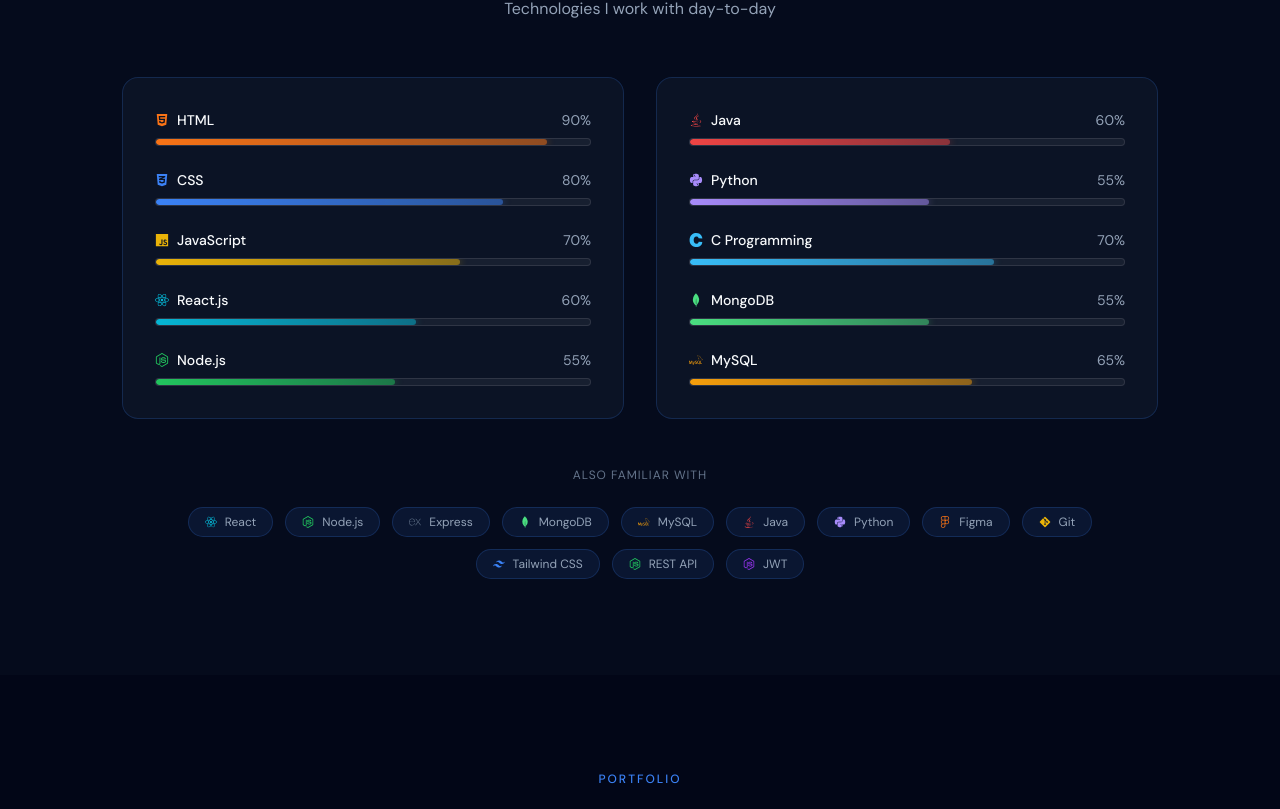
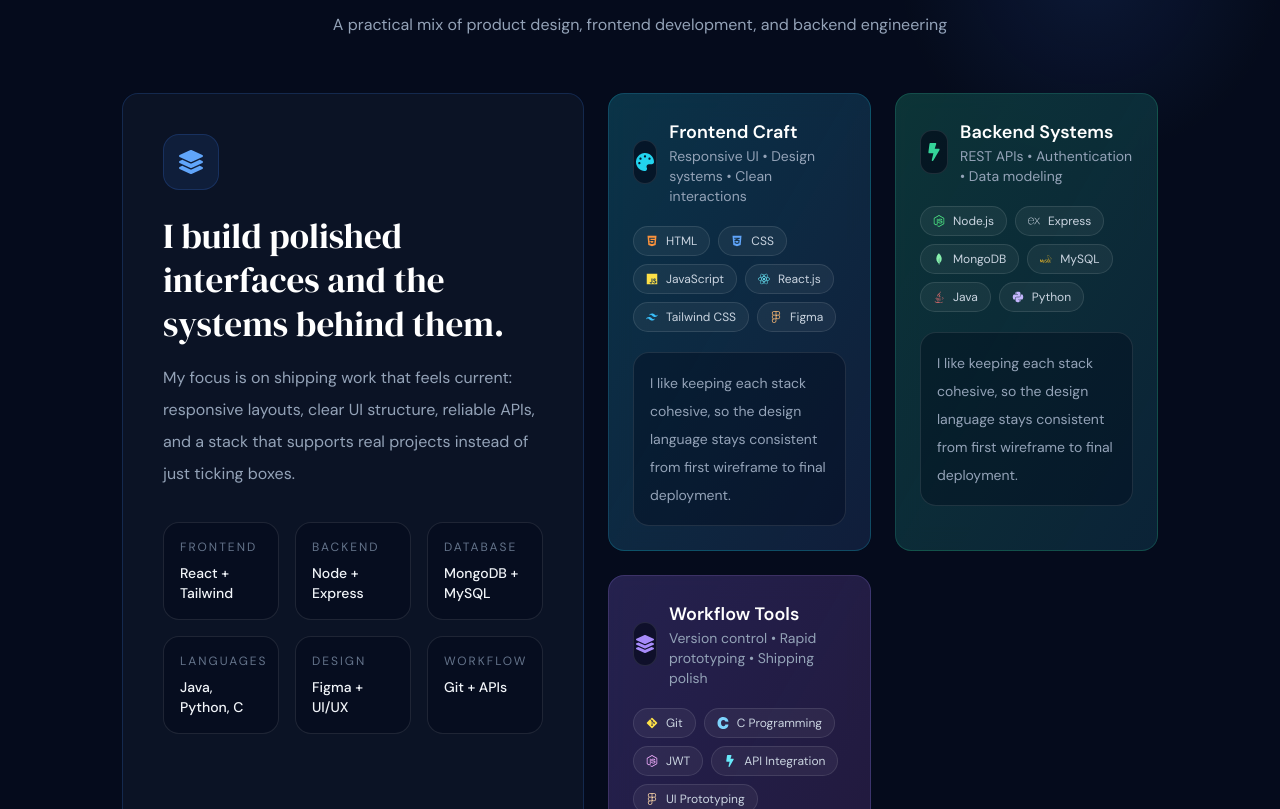
Before and after one commit to KUSHANcharuka/My-Portfolio---MERN, a React (Create React App) app in the folder frontend/: page / in a window 1280 px wide. Shown: the part 1771-2580 px from the top of the page. Built offline with nearby package versions, Linux system fonts and the light colour scheme.

Commit message:
Update Skills.jsx

```diff
--- a/frontend/src/components/Skills.jsx
+++ b/frontend/src/components/Skills.jsx
@@ -1,4 +1,3 @@
-import { useEffect, useRef, useState } from "react";
 import {
   FaHtml5,
   FaCss3Alt,
@@ -8,6 +7,9 @@
   FaJava,
   FaPython,
   FaGitAlt,
+  FaLayerGroup,
+  FaBolt,
+  FaPalette,
 } from "react-icons/fa";
 import {
   SiC,
@@ -18,163 +20,208 @@
   SiExpress,
 } from "react-icons/si";
 
-const skills = [
+const stacks = [
   {
-    name: "HTML",
-    icon: <FaHtml5 color="#f97316" />,
-    percent: 90,
-    color: "#f97316",
+    title: "Frontend Craft",
+    icon: <FaPalette className="text-cyan-400" />,
+    accent: "from-cyan-500/20 to-blue-500/10",
+    border: "border-cyan-400/20",
+    skills: [
+      { name: "HTML", icon: <FaHtml5 className="text-orange-400" /> },
+      { name: "CSS", icon: <FaCss3Alt className="text-blue-400" /> },
+      { name: "JavaScript", icon: <FaJs className="text-yellow-300" /> },
+      { name: "React.js", icon: <FaReact className="text-cyan-300" /> },
+      {
+        name: "Tailwind CSS",
+        icon: <SiTailwindcss className="text-sky-400" />,
+      },
+      { name: "Figma", icon: <SiFigma className="text-orange-300" /> },
+    ],
+    notes: ["Responsive UI", "Design systems", "Clean interactions"],
   },
   {
-    name: "CSS",
-    icon: <FaCss3Alt color="#3b82f6" />,
-    percent: 80,
-    color: "#3b82f6",
+    title: "Backend Systems",
+    icon: <FaBolt className="text-emerald-400" />,
+    accent: "from-emerald-500/20 to-cyan-500/10",
+    border: "border-emerald-400/20",
+    skills: [
+      { name: "Node.js", icon: <FaNodeJs className="text-green-400" /> },
+      { name: "Express", icon: <SiExpress className="text-slate-300" /> },
+      { name: "MongoDB", icon: <SiMongodb className="text-green-300" /> },
+      { name: "MySQL", icon: <SiMysql className="text-amber-400" /> },
+      { name: "Java", icon: <FaJava className="text-red-400" /> },
+      { name: "Python", icon: <FaPython className="text-violet-300" /> },
+    ],
+    notes: ["REST APIs", "Authentication", "Data modeling"],
   },
   {
-    name: "JavaScript",
-    icon: <FaJs color="#eab308" />,
-    percent: 70,
-    color: "#eab308",
-  },
-  {
-    name: "React.js",
-    icon: <FaReact color="#06b6d4" />,
-    percent: 60,
-    color: "#06b6d4",
-  },
-  {
-    name: "Node.js",
-    icon: <FaNodeJs color="#22c55e" />,
-    percent: 55,
-    color: "#22c55e",
-  },
-  {
-    name: "Java",
-    icon: <FaJava color="#ef4444" />,
-    percent: 60,
-    color: "#ef4444",
-  },
-  {
-    name: "Python",
-    icon: <FaPython color="#a78bfa" />,
-    percent: 55,
-    color: "#a78bfa",
-  },
-  {
-    name: "C Programming",
-    icon: <SiC color="#38bdf8" />,
-    percent: 70,
-    color: "#38bdf8",
-  },
-  {
-    name: "MongoDB",
-    icon: <SiMongodb color="#4ade80" />,
-    percent: 55,
-    color: "#4ade80",
-  },
-  {
-    name: "MySQL",
-    icon: <SiMysql color="#f59e0b" />,
-    percent: 65,
-    color: "#f59e0b",
+    title: "Workflow Tools",
+    icon: <FaLayerGroup className="text-violet-400" />,
+    accent: "from-violet-500/20 to-fuchsia-500/10",
+    border: "border-violet-400/20",
+    skills: [
+      { name: "Git", icon: <FaGitAlt className="text-yellow-300" /> },
+      { name: "C Programming", icon: <SiC className="text-sky-300" /> },
+      { name: "JWT", icon: <FaNodeJs className="text-fuchsia-300" /> },
+      { name: "API Integration", icon: <FaBolt className="text-cyan-300" /> },
+      { name: "UI Prototyping", icon: <SiFigma className="text-orange-200" /> },
+    ],
+    notes: ["Version control", "Rapid prototyping", "Shipping polish"],
   },
 ];
 
-const techBadges = [
-  { name: "React", icon: <FaReact color="#06b6d4" /> },
-  { name: "Node.js", icon: <FaNodeJs color="#22c55e" /> },
-  { name: "Express", icon: <SiExpress color="#64748b" /> },
-  { name: "MongoDB", icon: <SiMongodb color="#4ade80" /> },
-  { name: "MySQL", icon: <SiMysql color="#f59e0b" /> },
-  { name: "Java", icon: <FaJava color="#ef4444" /> },
-  { name: "Python", icon: <FaPython color="#a78bfa" /> },
-  { name: "Figma", icon: <SiFigma color="#f97316" /> },
-  { name: "Git", icon: <FaGitAlt color="#eab308" /> },
-  { name: "Tailwind CSS", icon: <SiTailwindcss color="#3b82f6" /> },
-  { name: "REST API", icon: <FaNodeJs color="#22c55e" /> }, // reuse Node.js icon
-  { name: "JWT", icon: <FaNodeJs color="#9333ea" /> },
-];
-
-function SkillBar({ skill, animate }) {
+function SkillPill({ skill }) {
   return (
-    <div className="mb-6 last:mb-0">
-      <div className="mb-2 flex items-center justify-between">
-        <span className="flex items-center gap-2 text-sm font-medium">
-          {skill.icon} {skill.name}
-        </span>
-        <span className="text-sm text-slate-400">{skill.percent}%</span>
-      </div>
-      <div className="h-2 overflow-hidden rounded-full border border-white/10 bg-white/5">
-        <div
-          className="h-full rounded-full transition-[width] duration-[1200ms]"
-          style={{
-            background: `linear-gradient(90deg, ${skill.color}, ${skill.color}88)`,
-            width: animate ? `${skill.percent}%` : "0%",
-            boxShadow: `0 0 8px ${skill.color}66`,
-          }}
-        />
-      </div>
-    </div>
+    <span className="inline-flex items-center gap-2 rounded-full border border-white/10 bg-white/5 px-3 py-1.5 text-xs text-slate-300 transition hover:border-blue-500/40 hover:bg-blue-500/10 hover:text-white">
+      {skill.icon}
+      {skill.name}
+    </span>
   );
 }
 
 export default function Skills() {
-  const [animate, setAnimate] = useState(false);
-  const ref = useRef(null);
+  return (
+    <section
+      id="skills"
+      className="relative overflow-hidden bg-slate-900/30 py-28"
+    >
+      <div
+        className="pointer-events-none absolute right-0 top-0 h-[380px] w-[380px] rounded-full"
+        style={{
+          background:
+            "radial-gradient(circle, rgba(59,130,246,0.12) 0%, transparent 72%)",
+        }}
+      />
+      <div
+        className="pointer-events-none absolute bottom-0 left-0 h-[320px] w-[320px] rounded-full"
+        style={{
+          background:
+            "radial-gradient(circle, rgba(34,197,94,0.08) 0%, transparent 70%)",
+        }}
+      />
 
-  useEffect(() => {
-    const obs = new IntersectionObserver(
-      ([e]) => {
-        if (e.isIntersecting) setAnimate(true);
-      },
-      { threshold: 0.2 },
-    );
-    if (ref.current) obs.observe(ref.current);
-    return () => obs.disconnect();
-  }, []);
-
-  const half = Math.ceil(skills.length / 2);
-
-  return (
-    <section id="skills" className="bg-slate-900/30 py-24" ref={ref}>
       <div className="container-custom">
-        <div className="mb-14 text-center">
+        <div className="text-center mb-14">
           <p className="mb-4 text-xs font-medium uppercase tracking-[2px] text-blue-500">
-            What I Know
+            Capabilities
           </p>
           <h2 className="section-title">
-            My Technical <span className="text-blue-500">Skills</span>
+            Modern <span className="text-blue-500">Skill Set</span>
           </h2>
-          <p className="section-subtitle mb-0">
-            Technologies I work with day-to-day
+          <p className="mb-0 section-subtitle">
+            A practical mix of product design, frontend development, and backend
+            engineering
           </p>
         </div>
 
-        <div className="mb-12 grid grid-cols-1 gap-8 md:grid-cols-2">
-          <div className="card p-8">
-            {skills.slice(0, half).map((s) => (
-              <SkillBar key={s.name} skill={s} animate={animate} />
-            ))}
+        <div className="grid grid-cols-1 gap-6 lg:grid-cols-[1.05fr_1.25fr]">
+          <div className="relative p-8 overflow-hidden card md:p-10">
+            <div className="inline-flex items-center justify-center mb-6 text-2xl text-blue-400 border h-14 w-14 rounded-2xl border-blue-500/20 bg-blue-500/10">
+              <FaLayerGroup />
+            </div>
+
+            <h3 className="mb-4 font-display text-3xl leading-tight text-white md:text-[2.2rem]">
+              I build polished interfaces and the systems behind them.
+            </h3>
+
+            <p className="max-w-xl mb-8 leading-loose text-slate-400">
+              My focus is on shipping work that feels current: responsive
+              layouts, clear UI structure, reliable APIs, and a stack that
+              supports real projects instead of just ticking boxes.
+            </p>
+
+            <div className="grid grid-cols-2 gap-4 sm:grid-cols-3">
+              {[
+                { label: "Frontend", value: "React + Tailwind" },
+                { label: "Backend", value: "Node + Express" },
+                { label: "Database", value: "MongoDB + MySQL" },
+                { label: "Languages", value: "Java, Python, C" },
+                { label: "Design", value: "Figma + UI/UX" },
+                { label: "Workflow", value: "Git + APIs" },
+              ].map((item) => (
+                <div
+                  key={item.label}
+                  className="p-4 border rounded-2xl border-white/10 bg-slate-950/40"
+                >
+                  <div className="text-xs uppercase tracking-[2px] text-slate-500">
+                    {item.label}
+                  </div>
+                  <div className="mt-2 text-sm font-medium text-slate-100">
+                    {item.value}
+                  </div>
+                </div>
+              ))}
+            </div>
           </div>
-          <div className="card p-8">
-            {skills.slice(half).map((s) => (
-              <SkillBar key={s.name} skill={s} animate={animate} />
+
+          <div className="grid grid-cols-1 gap-6 md:grid-cols-2">
+            {stacks.map((stack) => (
+              <div
+                key={stack.title}
+                className={`card overflow-hidden border ${stack.border} bg-gradient-to-br ${stack.accent} p-6`}
+              >
+                <div className="flex items-center gap-3 mb-5">
+                  <div className="flex items-center justify-center text-lg border h-11 w-11 rounded-xl border-white/10 bg-slate-950/60">
+                    {stack.icon}
+                  </div>
+                  <div>
+                    <h3 className="text-lg font-semibold text-white">
+                      {stack.title}
+                    </h3>
+                    <p className="text-sm text-slate-400">
+                      {stack.notes.join(" • ")}
+                    </p>
+                  </div>
+                </div>
+
+                <div className="flex flex-wrap gap-2 mb-5">
+                  {stack.skills.map((skill) => (
+                    <SkillPill key={skill.name} skill={skill} />
+                  ))}
+                </div>
+
+                <div className="p-4 text-sm leading-loose border rounded-2xl border-white/10 bg-slate-950/35 text-slate-400">
+                  I like keeping each stack cohesive, so the design language
+                  stays consistent from first wireframe to final deployment.
+                </div>
+              </div>
             ))}
           </div>
         </div>
 
-        <div className="text-center">
-          <p className="mb-6 text-xs uppercase tracking-[1px] text-slate-500">
-            Also familiar with
+        <div className="px-6 py-5 mt-6 text-center border rounded-3xl border-blue-500/15 bg-slate-950/50 backdrop-blur-md md:px-8">
+          <p className="mb-2 text-xs uppercase tracking-[2px] text-slate-500">
+            Also comfortable with
           </p>
           <div className="flex flex-wrap justify-center gap-3">
-            {techBadges.map((t) => (
+            {[
+              { name: "React", icon: <FaReact className="text-cyan-300" /> },
+              {
+                name: "Node.js",
+                icon: <FaNodeJs className="text-green-400" />,
+              },
+              {
+                name: "Express",
+                icon: <SiExpress className="text-slate-300" />,
+              },
+              {
+                name: "MongoDB",
+                icon: <SiMongodb className="text-green-300" />,
+              },
+              { name: "MySQL", icon: <SiMysql className="text-amber-400" /> },
+              { name: "Figma", icon: <SiFigma className="text-orange-300" /> },
+              { name: "Git", icon: <FaGitAlt className="text-yellow-300" /> },
+              {
+                name: "Tailwind CSS",
+                icon: <SiTailwindcss className="text-sky-400" />,
+              },
+            ].map((tech) => (
               <span
-                key={t.name}
-                className="flex cursor-default items-center gap-2 rounded-full border border-blue-500/20 bg-blue-500/10 px-4 py-1.5 text-xs text-slate-400 transition hover:border-blue-500 hover:bg-blue-500/15 hover:text-blue-500"
+                key={tech.name}
+                className="flex cursor-default items-center gap-2 rounded-full border border-blue-500/20 bg-blue-500/10 px-4 py-1.5 text-xs text-slate-300 transition hover:border-blue-400/50 hover:bg-blue-500/15 hover:text-white"
               >
-                {t.icon} {t.name}
+                {tech.icon}
+                {tech.name}
               </span>
             ))}
           </div>
```
